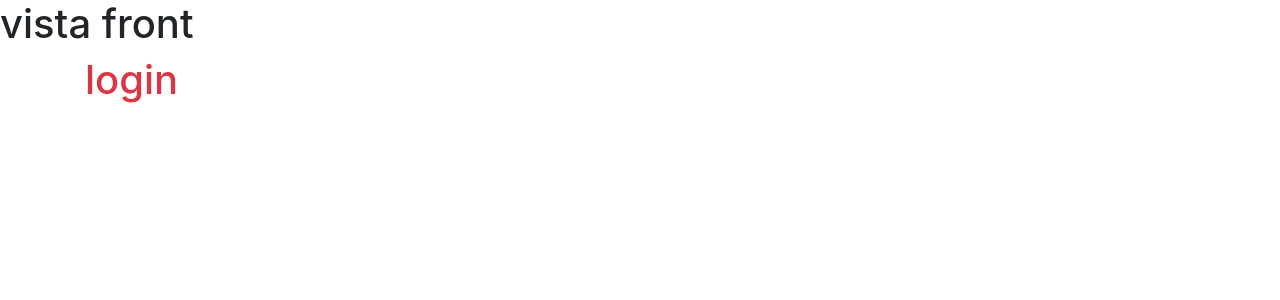
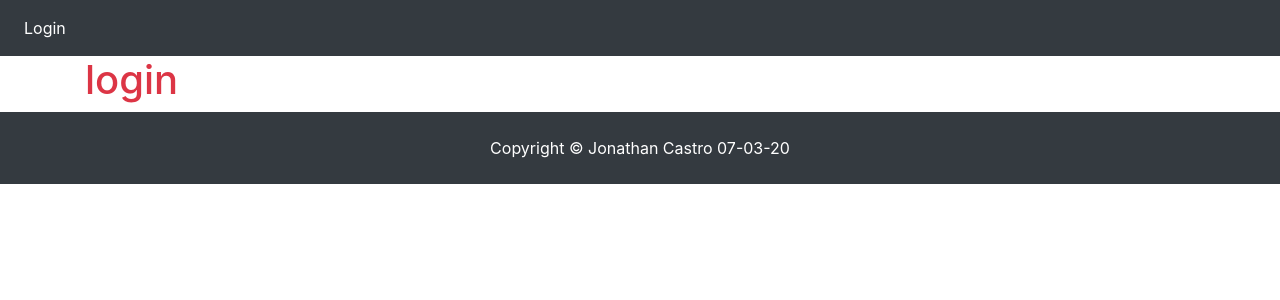
Before and after one commit to castroprolib/jdc_gis, a CodeIgniter app: page /jdc_gis/ in a window 1280 px wide. Shown: the top 300 px of the page. Run offline with CodeIgniter, Linux system fonts and the light colour scheme.

Commit message:
terminando la division de modulos

```diff
--- a/application/config/autoload.php
+++ b/application/config/autoload.php
@@ -58,7 +58,7 @@ $autoload['packages'] = array();
 |
 |	$autoload['libraries'] = array('user_agent' => 'ua');
 */
-$autoload['libraries'] = array('database');
+$autoload['libraries'] = array('database','form_validation','session');
 
 /*
 | -------------------------------------------------------------------
--- a/application/controllers/Login.php
+++ b/application/controllers/Login.php
@@ -2,6 +2,13 @@
 defined('BASEPATH') OR exit('No direct script access allowed');
 
 class Login extends MAIN_Controller {
+
+
+	// public function __construct()
+	// {
+
+
+	// }
 
 	public function index()
 	{
@@ -15,6 +22,11 @@ class Login extends MAIN_Controller {
 		// $data = array();
 		// $data = $this->load->view('login');
 
-		$this->view_front('login');
+		$data['title'] = $this->title = 'login';
+		$data['navbar'] = $this->load->view('inc/navbar','',true);
+		// segundo parametro como vacio que que no cargue la vista
+		$data['footer'] = $this->load->view('inc/footer','',true);
+
+		$this->view_front('login',$data);
 	}
 }
--- a/application/core/MAIN_Controller.php
+++ b/application/core/MAIN_Controller.php
@@ -3,20 +3,23 @@ defined('BASEPATH') OR exit('No direct script access allowed');
 
 class MAIN_Controller extends CI_Controller {
 
-	public function test()
+	// solo las clases que heredan de esta pueden usar esta propiedad
+	protected $title;
+
+	protected function test()
 	{
 		echo "main";
 	}
 
 
-	public function view_front($view)
+	protected function view_front($view, $data = null)
 	{
 		/*
 		El parametro por defecto es false, y me cargaria la vista,
 		al cambiar el parametro a true no carga la vista en el navegador
 
 		*/
-		$data['content'] = $this->load->view($view,'',true);
+		$data['content'] = $this->load->view($view,$data,true);
 		$this->load->view('layouts/front',$data);
 
 
--- a/application/views/inc/footer.php
+++ b/application/views/inc/footer.php
@@ -2,7 +2,7 @@
 
   <div class="text-center">
     <br>
-    <span class="text-white">Copyright &copy; Jonathan Castro</span>
+    <span class="text-white">Copyright &copy; Jonathan Castro <?php echo date('d-m-y') ?></span>
   </div>
   <br>
 
--- a/application/views/inc/navbar.php
+++ b/application/views/inc/navbar.php
@@ -0,0 +1,16 @@
+<nav class="navbar navbar-expand-sm bg-dark navbar-dark">
+  <ul class="navbar-nav">
+    <li class="nav-item active">
+      <a class="nav-link" href="#">Login</a>
+    </li>
+  <!--   <li class="nav-item">
+      <a class="nav-link" href="#">Link</a>
+    </li>
+    <li class="nav-item">
+      <a class="nav-link" href="#">Link</a>
+    </li>
+    <li class="nav-item">
+      <a class="nav-link disabled" href="#">Disabled</a>
+    </li> -->
+  </ul>
+</nav>
--- a/application/views/layouts/front.php
+++ b/application/views/layouts/front.php
@@ -5,7 +5,7 @@
   <meta charset="utf-8">
   <meta http-equiv="X-UA-Compatible" content="IE=edge">
 
-  <title>template</title>
+  <title><?php echo $title; ?></title>
 
   <link href="<?php echo base_url();?>assets/lib/bootstrap/css/bootstrap.min.css" rel="stylesheet" type="text/css">
 
@@ -22,8 +22,11 @@
 
 <body>
 
-	<h1>vista front</h1>
+	<?php echo $navbar; ?>
+
+	<!-- <h1>vista front</h1> -->
 	<?php echo $content; ?>
+	<?php echo $footer; ?>
 
 
 <script src="<?php echo base_url();?>assets/lib/bootstrap/js/jquery.min.js"></script>
```
